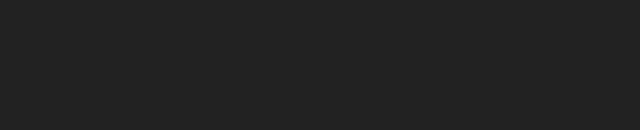
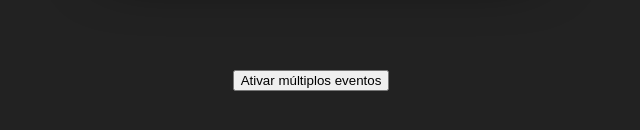
Before and after one commit to GilbertoASJ/VueJs-Course, a Vue app in the folder vuejs-introduction/: page / in a window 1280 px wide. Shown: the part 694-824 px from the top of the page, without its empty margins (329-969 px from the left). Before the commit the page ends 800 px from the top, so only its background shows below. Built offline with nearby package versions, Linux system fonts and the light colour scheme.

Commit message:
Feature: :sparkles: Multiple events

```diff
--- a/vuejs-introduction/src/App.vue
+++ b/vuejs-introduction/src/App.vue
@@ -1,5 +1,6 @@
 <template>
     <UserInfo />
+    <MutipleEvents />
 </template>
 
 <script>
@@ -10,12 +11,14 @@
     // import Form from './components/Form.vue'
     // import LifeCycle from './components/LifeCycle.vue'
     import UserInfo from './components/UserInfo.vue'
+    import MutipleEvents from './components/MutipleEvents.vue'
 
     // Por padrão exportamos o componente App e em "components:", colocamos os componentes que o App depende, ou seja, a aplicação não funciona se eles não forem utilizados.
     export default {
         name: 'App',
         components: {
-            UserInfo
+            UserInfo,
+            MutipleEvents
         }
     }
 </script>
@@ -38,5 +41,7 @@
         margin-top: 60px;
         display: flex;
         justify-content: center;
+        align-items: center;
+        flex-direction: column;
     }
 </style>
--- /dev/null
+++ b/vuejs-introduction/src/components/MutipleEvents.vue
@@ -0,0 +1,50 @@
+<template>
+	<div>
+		<button @click="firstEvent(firstMessage), secondEvent(secondMessage), lastEvent()">
+			Ativar múltiplos eventos
+		</button>
+		<p>{{ paragraphMutipleEvents }}</p>
+	</div>
+</template>
+
+<script>
+
+	export default {
+		name: 'MutipleEvents',
+		data() {
+			return {
+				paragraphMutipleEvents: "",
+				firstMessage: "Primeiro evento foi ativado.",
+				secondMessage: "Segundo evento foi ativado."
+			}
+		},
+		methods: {
+			firstEvent(message) {
+				this.paragraphMutipleEvents = message;
+			},
+
+			secondEvent(message) {
+
+				setTimeout(() => {
+					this.paragraphMutipleEvents = message;
+
+				}, 2500)
+			},
+
+			lastEvent() {
+
+				setTimeout(() => {
+					this.paragraphMutipleEvents = "";
+
+				}, 4500)
+			}
+		}
+	}
+</script>
+
+<style scoped>
+	div {
+		margin: 50px;
+	}
+
+</style>
--- a/vuejs-introduction/src/components/UserInfo.vue
+++ b/vuejs-introduction/src/components/UserInfo.vue
@@ -31,5 +31,6 @@
 		border-radius: 20px;
 		padding: 16px;
 		box-shadow: 10px 5px 60px #000;
+		margin: 60px auto;
 	}
 </style>
```
Also changed, not shown: vuejs-introduction/src/components/Form.vue (+22 -3 lines).
